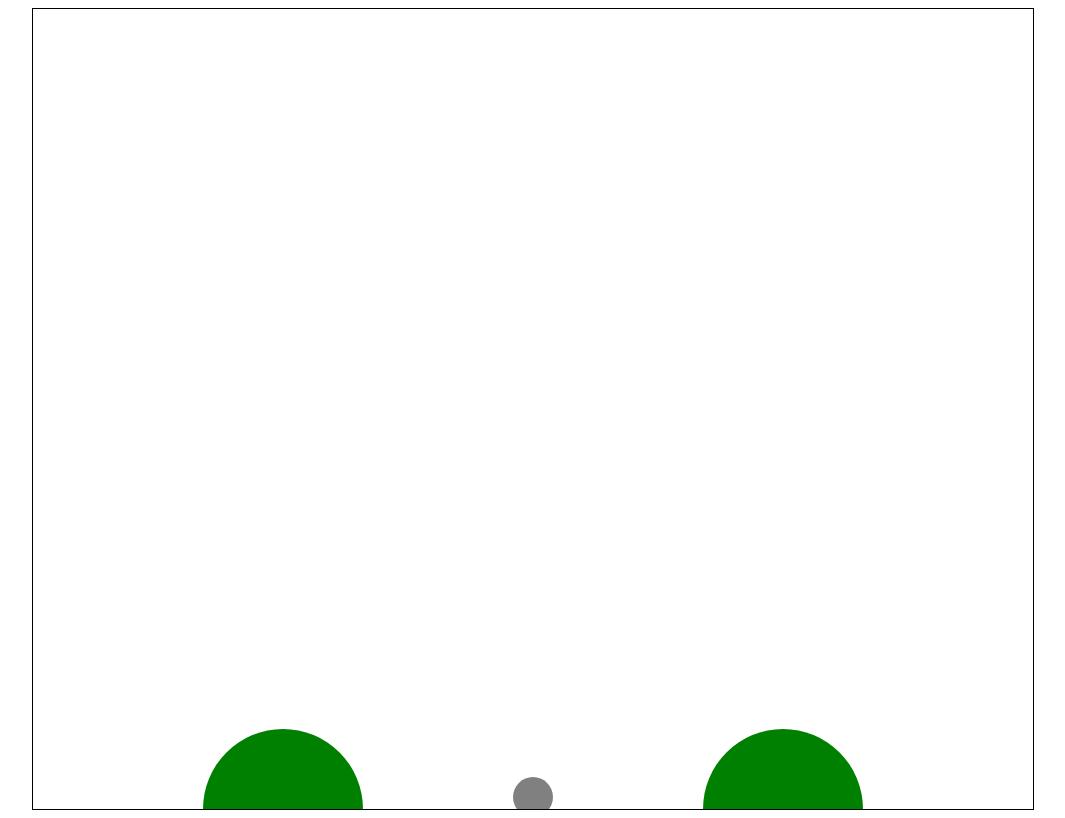
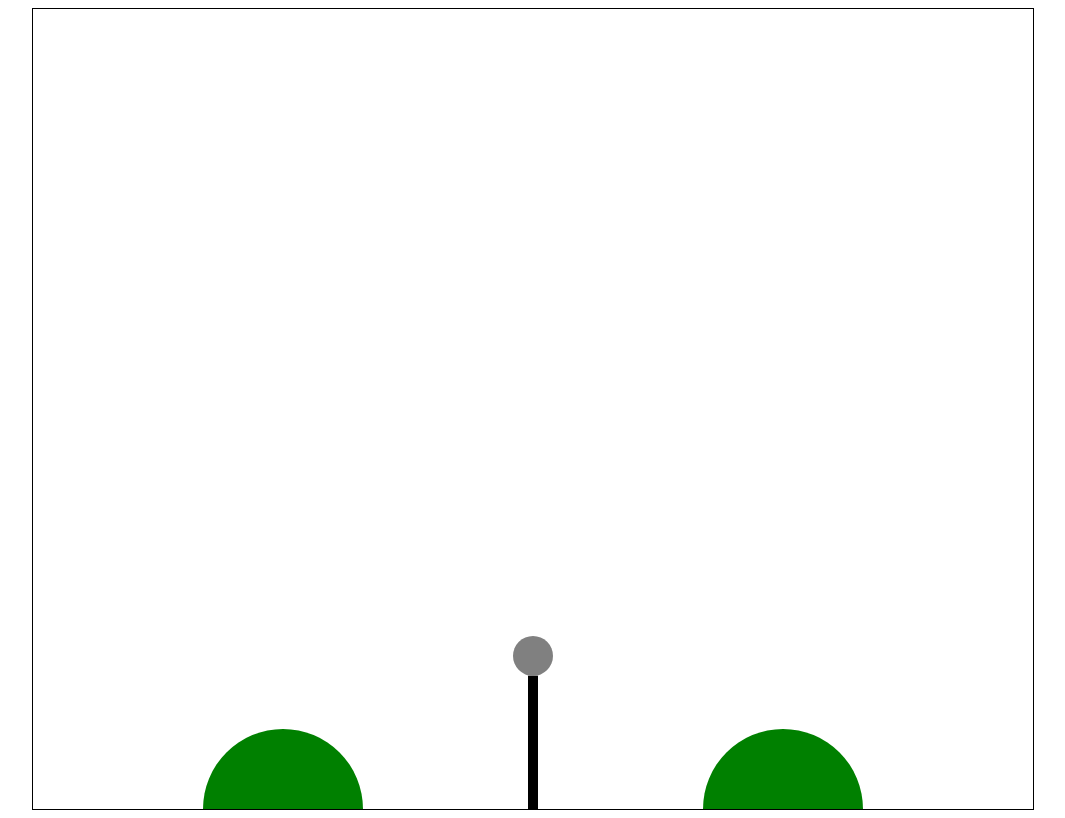
Before and after one commit to BoreHaze/SlothVolleyball, a plain HTML site: page index.html in a window 1280 px wide. Shown: the whole page, without its empty margins (107-1172 px from the left). Drawn offline with Linux system fonts and the light colour scheme.

Commit message:
Draw net and basic collision rules.

```diff
--- a/index.html
+++ b/index.html
@@ -6,6 +6,7 @@
 	<script src="./lib/movingObject.js"></script>
   <script src="./lib/ball.js"></script>
   <script src="./lib/sloth.js"></script>
+  <script src="./lib/net.js"></script>
 	<script src="./lib/game.js"></script>
 	<script src="./lib/gameView.js"></script>
 	<script src="./keymaster-master/keymaster.js"></script>
--- a/lib/ball.js
+++ b/lib/ball.js
@@ -39,5 +39,9 @@
     return (this.pos.y + this.rad >= this.game.DIM_Y);
   }
 
+	Ball.prototype.atNet = function() {
+		return ((this.pos.x + this.rad >= this.game.net.x_pos) && (this.pos.x - this.rad <= (this.game.net.x_pos + this.game.net.width))) && (this.pos.y + this.rad > this.game.net.y_pos);
+	}
+
 
 })();
--- a/lib/game.js
+++ b/lib/game.js
@@ -8,10 +8,11 @@
 		this.DIM_Y = dim_y;
 		this.NUM_PLAYERS = num_players;
 
-    this.ball = new SlothVolleyball.Ball([this.DIM_X/2, this.DIM_Y/2], this)
+		this.net = new SlothVolleyball.Net(10, this);
+    this.ball = new SlothVolleyball.Ball([this.DIM_X/2, this.DIM_Y/2], this);
     this.sloths = [];
-    this.sloths.push( new SlothVolleyball.Sloth([0 + (this.DIM_X/4), this.DIM_Y], this))
-    this.sloths.push( new SlothVolleyball.Sloth([this.DIM_X - (this.DIM_X/4), this.DIM_Y], this))
+    this.sloths.push( new SlothVolleyball.Sloth([0 + (this.DIM_X/4), this.DIM_Y], this));
+    this.sloths.push( new SlothVolleyball.Sloth([this.DIM_X - (this.DIM_X/4), this.DIM_Y], this));
 	};
 
   Game.prototype.allObjects = function() {
@@ -22,6 +23,7 @@
 		ctx.clearRect(0, 0, this.DIM_X, this.DIM_Y);
 
 		// ctx.drawImage(img, -150, 0);
+		this.net.draw(ctx);
 		this.allObjects().forEach( function(obj){
 			obj.draw(ctx);
 		});
--- a/lib/movingObject.js
+++ b/lib/movingObject.js
@@ -33,6 +33,11 @@
     if (this.atGround()){
       this.vel.y = 0;
     }
+
+		if (this.atNet()){
+			this.vel.x = 0;
+			this.vel.y = 0;
+		}
 	}
 
 	MovingObject.prototype.isCollidedWith = function(otherObject) {
@@ -58,5 +63,9 @@
     return (this.pos.y >= this.game.DIM_Y);
   }
 
+	MovingObject.prototype.atNet = function() {
+		return (this.pos.x < this.game.net.pos_x || this.pos.x > (this.game.net.pos_x + this.game.net.width));
+	}
+
 
 })();
--- /dev/null
+++ b/lib/net.js
@@ -0,0 +1,23 @@
+(function(){
+  if(typeof SlothVolleyball === 'undefined'){
+    window.SlothVolleyball = {};
+  }
+
+  var Net = SlothVolleyball.Net = function(width, game){
+    this.game = game;
+    this.width = width;
+    this.height = game.DIM_Y/6;
+    this.x_pos = (this.game.DIM_X - this.width)/2;
+    this.y_pos = (this.game.DIM_Y - this.height);
+    this.color = Net.COLOR;
+  }
+
+  Net.COLOR = "black";
+
+  Net.prototype.draw = function(ctx){
+    ctx.strokeStyle = this.color;
+    ctx.fillStyle = this.color;
+    ctx.fillRect(this.x_pos, this.y_pos, this.width, this.height);
+  }
+
+})();
```
